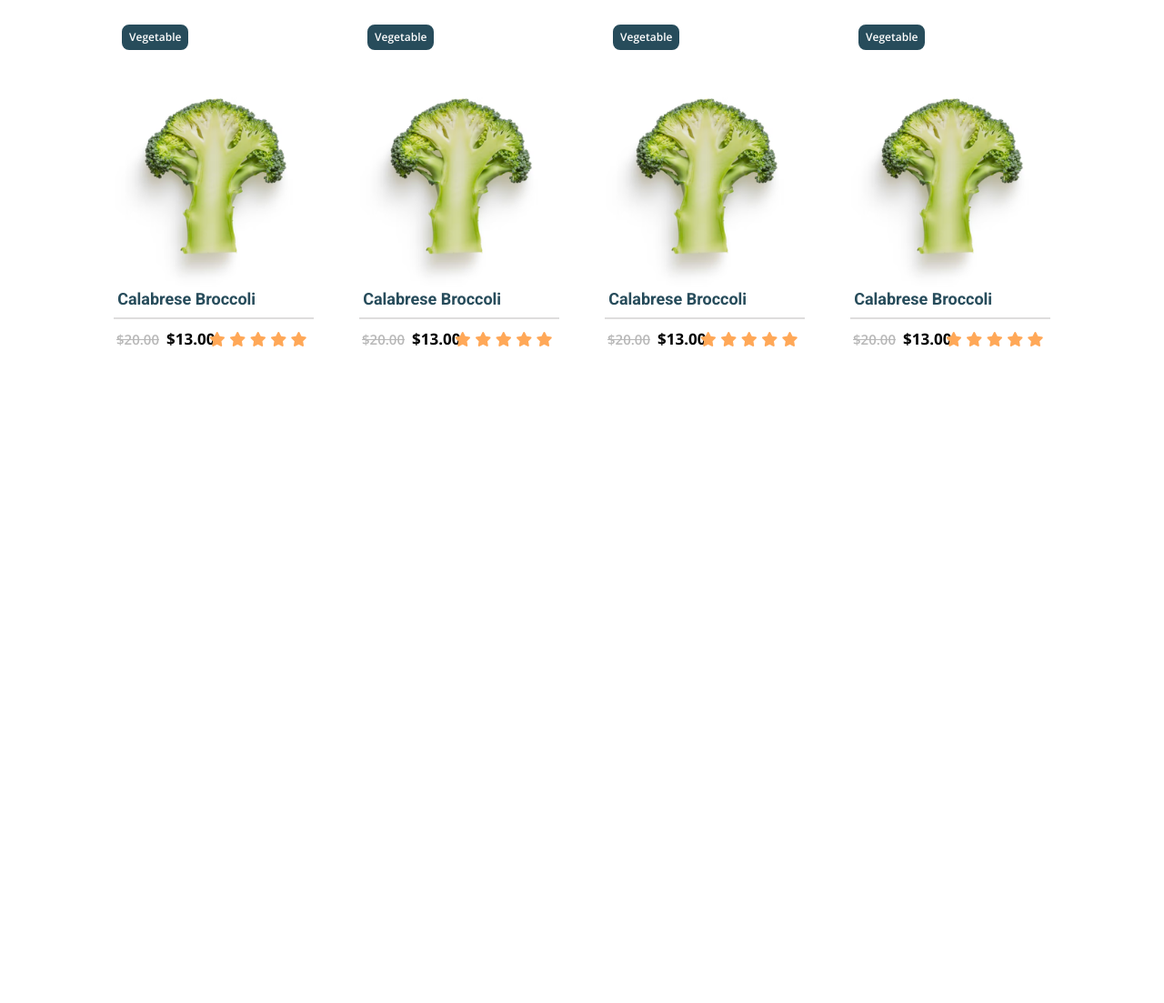
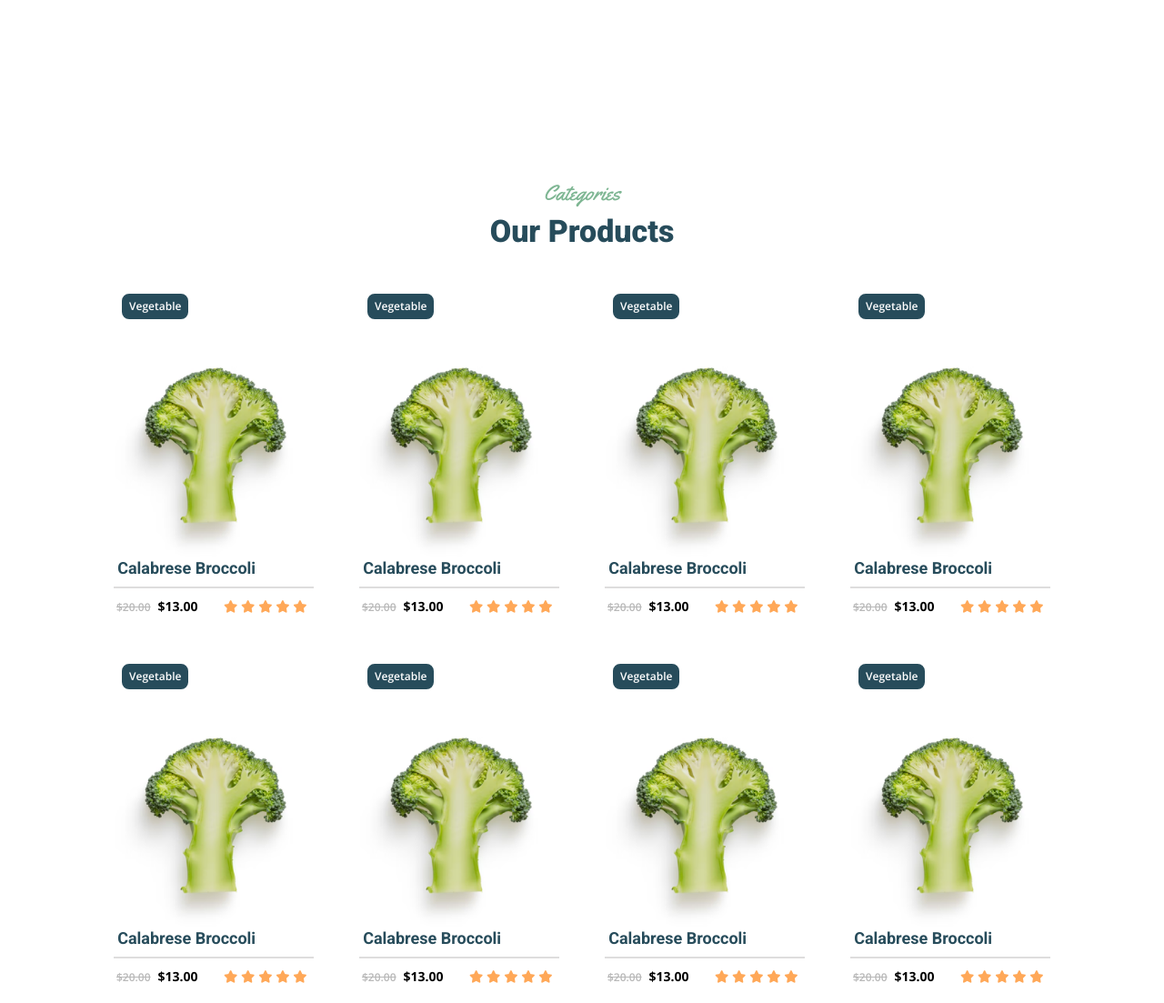
Before and after one commit to Asuka-Aozora/Organick, a website: page home.html in a window 1280 px wide. Shown: the part 2078-3181 px from the top of the page at 91% size. Before the commit the page ends 2482 px from the top, so only its background shows below. Drawn offline with nearby package versions, Linux system fonts and the light colour scheme.

Commit message:
adding new item product and image

```diff
--- a/home.html
+++ b/home.html
@@ -186,6 +186,94 @@
                 </div>
             </div>
 
+            <div class="item">
+                <div class="item-list">
+                    <h3>Vegetable</h3>
+                </div>
+                <div class="item-content">
+                    <img src="product/broccoli.png" alt="">
+                    <h3>Calabrese Broccoli</h3>
+                    <hr>
+                </div>
+                <div class="item-price">
+                    <h4 id="line">$20.00</h4>
+                    <h4>$13.00</h4>
+                    <div class="star">
+                        <i class="fa-solid fa-star"></i>
+                        <i class="fa-solid fa-star"></i>
+                        <i class="fa-solid fa-star"></i>
+                        <i class="fa-solid fa-star"></i>
+                        <i class="fa-solid fa-star"></i>
+                    </div>
+                </div>
+            </div>
+
+            <div class="item">
+                <div class="item-list">
+                    <h3>Vegetable</h3>
+                </div>
+                <div class="item-content">
+                    <img src="product/broccoli.png" alt="">
+                    <h3>Calabrese Broccoli</h3>
+                    <hr>
+                </div>
+                <div class="item-price">
+                    <h4 id="line">$20.00</h4>
+                    <h4>$13.00</h4>
+                    <div class="star">
+                        <i class="fa-solid fa-star"></i>
+                        <i class="fa-solid fa-star"></i>
+                        <i class="fa-solid fa-star"></i>
+                        <i class="fa-solid fa-star"></i>
+                        <i class="fa-solid fa-star"></i>
+                    </div>
+                </div>
+            </div>
+
+            <div class="item">
+                <div class="item-list">
+                    <h3>Vegetable</h3>
+                </div>
+                <div class="item-content">
+                    <img src="product/broccoli.png" alt="">
+                    <h3>Calabrese Broccoli</h3>
+                    <hr>
+                </div>
+                <div class="item-price">
+                    <h4 id="line">$20.00</h4>
+                    <h4>$13.00</h4>
+                    <div class="star">
+                        <i class="fa-solid fa-star"></i>
+                        <i class="fa-solid fa-star"></i>
+                        <i class="fa-solid fa-star"></i>
+                        <i class="fa-solid fa-star"></i>
+                        <i class="fa-solid fa-star"></i>
+                    </div>
+                </div>
+            </div>
+
+            <div class="item">
+                <div class="item-list">
+                    <h3>Vegetable</h3>
+                </div>
+                <div class="item-content">
+                    <img src="product/broccoli.png" alt="">
+                    <h3>Calabrese Broccoli</h3>
+                    <hr>
+                </div>
+                <div class="item-price">
+                    <h4 id="line">$20.00</h4>
+                    <h4>$13.00</h4>
+                    <div class="star">
+                        <i class="fa-solid fa-star"></i>
+                        <i class="fa-solid fa-star"></i>
+                        <i class="fa-solid fa-star"></i>
+                        <i class="fa-solid fa-star"></i>
+                        <i class="fa-solid fa-star"></i>
+                    </div>
+                </div>
+            </div>
+
 
         </section>
 
--- /dev/null
+++ b/src/input.css
@@ -0,0 +1,3 @@
+@tailwind base;
+@tailwind components;
+@tailwind utilities;
--- a/style.css
+++ b/style.css
@@ -294,7 +294,7 @@ header{
 
 .about-us{
     display: flex;
-    margin: 12rem auto 0px auto;
+    margin: 18rem auto 0px auto;
     padding-left: 90px;
 
 
@@ -439,7 +439,7 @@ header{
     font-weight: 400;
     font-size: 24px;
     color: #7EB693;
-    padding-top: 100px;
+    padding-top: 300px;
     padding-bottom: 6px;
 }
 
@@ -538,24 +538,24 @@ header{
     font-family: "Open Sans", sans-serif;
     font-style: normal;
     font-weight: 700;
-    font-size: 17px;
+    font-size: 14px;
     padding-left: 8px;
 
 
 }
 .item-price #line{
     text-decoration: line-through;
-    font-size: 15px;
+    font-size: 12px;
     font-weight: 600;
     padding-top: 2px;
     padding-left: 18px;
     color: #B8B8B8;
 }
 .item-price .star{
-    margin-top: 3px;
+    margin-top: 2px;
     position: absolute;
     right: 0;
     padding-right: 2.8vh;
     color: #FFA858;
-    font-size: 2vh;
+    font-size: 1.7vh;
 }
--- a/tailwind.config.js
+++ b/tailwind.config.js
@@ -1,6 +1,6 @@
 /** @type {import('tailwindcss').Config} */
 module.exports = {
-  content: [],
+  content: ["./src/**/*.{html,js}"],
   theme: {
     extend: {},
   },
```
Also changed, not shown: product/banana.png (added), product/bean.png (added), product/eggs.png (added), product/hazelnut.png (added), product/nuts.png (added), product/tomato.png (added), product/zelco.png (added), src/output.css (added).
